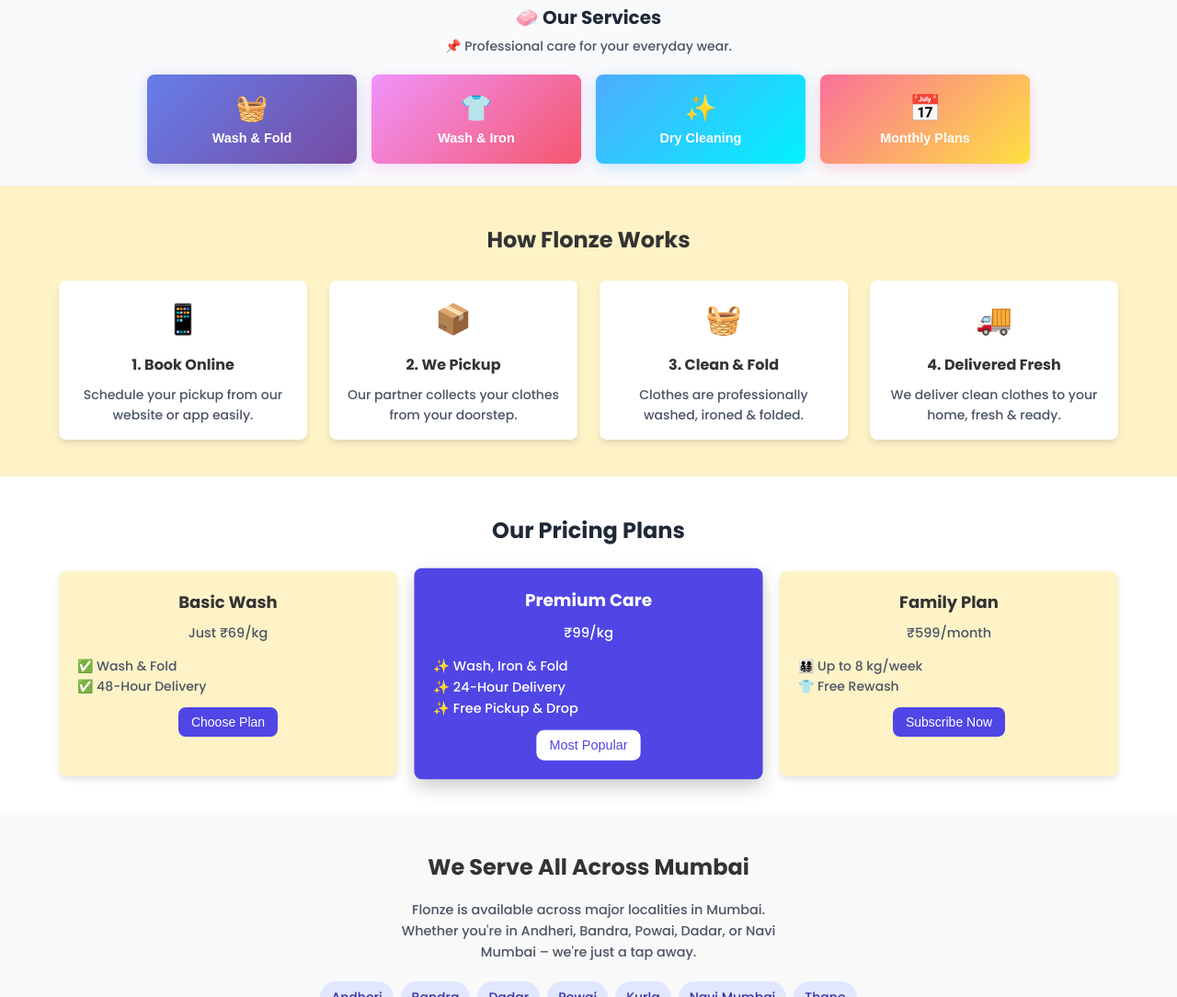
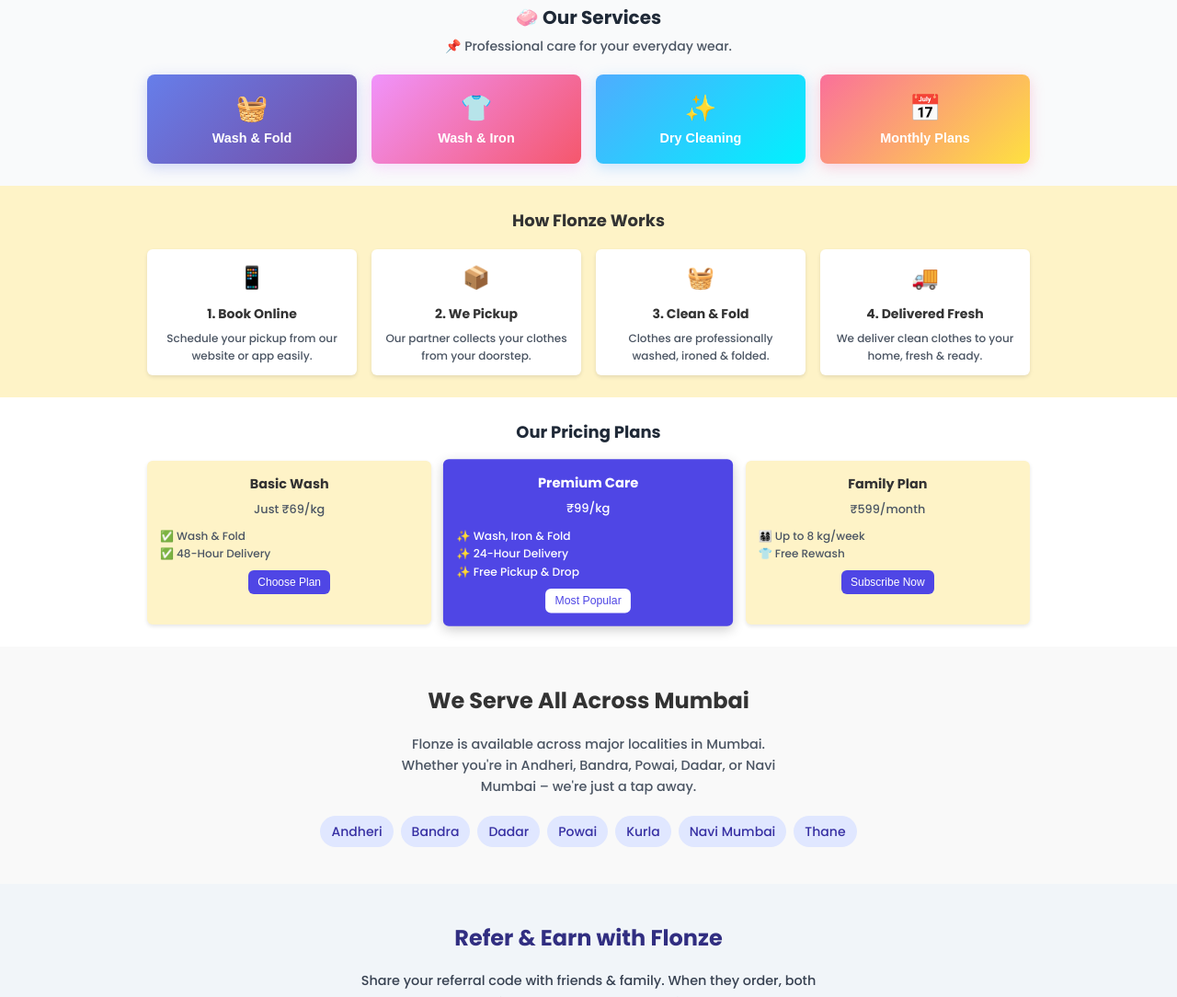
Before and after one commit to Mithunrock/Flonzewebsite, a plain HTML site: page index.html in a window 1280 px wide. Shown: the part 486-1570 px from the top of the page at 92% size. Drawn offline with Linux system fonts and the light colour scheme.

Commit message:
updated something

```diff
--- a/index.html
+++ b/index.html
@@ -119,11 +119,6 @@
       transition: all 0.2s ease;
     }
 
-    .mobile-menu.show {
-      transform: translateY(0);
-      opacity: 1;
-    }
-
     .mobile-menu a {
       text-decoration: none;
       color: #fff;
@@ -145,6 +140,8 @@
       padding: 0.25rem;
       border-radius: 0.25rem;
       transition: background 0.2s ease;
+      user-select: none;
+      -webkit-tap-highlight-color: transparent;
     }
 
     .menu-icon:hover {
@@ -323,53 +320,63 @@
 
     function toggleMenu() {
       const menu = document.getElementById('mobileMenu');
+      if (!menu) return;
+
       isMenuOpen = !isMenuOpen;
 
       if (isMenuOpen) {
         menu.style.display = 'flex';
-        setTimeout(() => menu.classList.add('show'), 10);
+        menu.style.opacity = '0';
+        menu.style.transform = 'translateY(-0.5rem)';
+        setTimeout(() => {
+          menu.style.opacity = '1';
+          menu.style.transform = 'translateY(0)';
+        }, 10);
       } else {
-        menu.classList.remove('show');
-        setTimeout(() => menu.style.display = 'none', 200);
+        menu.style.opacity = '0';
+        menu.style.transform = 'translateY(-0.5rem)';
+        setTimeout(() => {
+          menu.style.display = 'none';
+        }, 200);
       }
     }
 
-    // Close mobile menu when clicking outside
-    document.addEventListener('click', function(event) {
+    // Initialize when DOM is loaded
+    document.addEventListener('DOMContentLoaded', function() {
       const menu = document.getElementById('mobileMenu');
       const menuIcon = document.querySelector('.menu-icon');
 
+      if (!menu || !menuIcon) return;
+
+      // Close mobile menu when clicking outside
+      document.addEventListener('click', function(event) {
         if (isMenuOpen && !menu.contains(event.target) && !menuIcon.contains(event.target)) {
           isMenuOpen = false;
-        menu.classList.remove('show');
+          menu.style.opacity = '0';
+          menu.style.transform = 'translateY(-0.5rem)';
           setTimeout(() => menu.style.display = 'none', 200);
         }
       });
 
       // Close menu when clicking on menu links
-    document.addEventListener('DOMContentLoaded', function() {
       document.querySelectorAll('.mobile-menu a').forEach(link => {
         link.addEventListener('click', function() {
           isMenuOpen = false;
-          const menu = document.getElementById('mobileMenu');
-          menu.classList.remove('show');
+          menu.style.opacity = '0';
+          menu.style.transform = 'translateY(-0.5rem)';
           setTimeout(() => menu.style.display = 'none', 200);
-        });
         });
       });
 
       // Prevent menu from sticking on resize
-    let resizeTimer;
       window.addEventListener('resize', function() {
-      clearTimeout(resizeTimer);
-      resizeTimer = setTimeout(function() {
         if (window.innerWidth > 768 && isMenuOpen) {
           isMenuOpen = false;
-          const menu = document.getElementById('mobileMenu');
-          menu.classList.remove('show');
           menu.style.display = 'none';
+          menu.style.opacity = '0';
+          menu.style.transform = 'translateY(-0.5rem)';
         }
-      }, 100);
+      });
     });
   </script>
 
@@ -417,66 +424,66 @@
   </section>
 
   <!-- How It Works Section -->
-  <section id="how-it-works" style="background: #fef3c7; padding: 2.5rem 5%; font-family: 'Poppins', sans-serif;">
-    <div style="max-width: 80rem; margin: 0 auto; text-align: center;">
-      <h2 style="font-size: 1.5rem; font-weight: 700; margin-bottom: 1.5rem;">How Flonze Works</h2>
-      <div style="display: grid; grid-template-columns: repeat(auto-fit, minmax(12rem, 1fr)); gap: 1.5rem;">
-        <div style="background: #fff; padding: 1rem; border-radius: 0.5rem; box-shadow: 0 4px 6px rgba(0, 0, 0, 0.1);">
-          <div style="font-size: 2rem; margin-bottom: 0.75rem;">📱</div>
-          <h3 style="font-weight: 600; font-size: 1rem; margin-bottom: 0.5rem;">1. Book Online</h3>
-          <p style="color: #4b5563; font-size: 0.875rem;">Schedule your pickup from our website or app easily.</p>
+  <section id="how-it-works" style="background: #fef3c7; padding: 1.5rem 5%; font-family: 'Poppins', sans-serif;">
+    <div style="max-width: 60rem; margin: 0 auto; text-align: center;">
+      <h2 style="font-size: 1.125rem; font-weight: 700; margin-bottom: 1rem;">How Flonze Works</h2>
+      <div style="display: grid; grid-template-columns: repeat(auto-fit, minmax(9rem, 1fr)); gap: 1rem;">
+        <div style="background: #fff; padding: 0.75rem; border-radius: 0.375rem; box-shadow: 0 2px 4px rgba(0, 0, 0, 0.1);">
+          <div style="font-size: 1.5rem; margin-bottom: 0.5rem;">📱</div>
+          <h3 style="font-weight: 600; font-size: 0.875rem; margin-bottom: 0.375rem;">1. Book Online</h3>
+          <p style="color: #4b5563; font-size: 0.75rem;">Schedule your pickup from our website or app easily.</p>
         </div>
-        <div style="background: #fff; padding: 1rem; border-radius: 0.5rem; box-shadow: 0 4px 6px rgba(0, 0, 0, 0.1);">
-          <div style="font-size: 2rem; margin-bottom: 0.75rem;">📦</div>
-          <h3 style="font-weight: 600; font-size: 1rem; margin-bottom: 0.5rem;">2. We Pickup</h3>
-          <p style="color: #4b5563; font-size: 0.875rem;">Our partner collects your clothes from your doorstep.</p>
+        <div style="background: #fff; padding: 0.75rem; border-radius: 0.375rem; box-shadow: 0 2px 4px rgba(0, 0, 0, 0.1);">
+          <div style="font-size: 1.5rem; margin-bottom: 0.5rem;">📦</div>
+          <h3 style="font-weight: 600; font-size: 0.875rem; margin-bottom: 0.375rem;">2. We Pickup</h3>
+          <p style="color: #4b5563; font-size: 0.75rem;">Our partner collects your clothes from your doorstep.</p>
         </div>
-        <div style="background: #fff; padding: 1rem; border-radius: 0.5rem; box-shadow: 0 4px 6px rgba(0, 0, 0, 0.1);">
-          <div style="font-size: 2rem; margin-bottom: 0.75rem;">🧺</div>
-          <h3 style="font-weight: 600; font-size: 1rem; margin-bottom: 0.5rem;">3. Clean & Fold</h3>
-          <p style="color: #4b5563; font-size: 0.875rem;">Clothes are professionally washed, ironed & folded.</p>
+        <div style="background: #fff; padding: 0.75rem; border-radius: 0.375rem; box-shadow: 0 2px 4px rgba(0, 0, 0, 0.1);">
+          <div style="font-size: 1.5rem; margin-bottom: 0.5rem;">🧺</div>
+          <h3 style="font-weight: 600; font-size: 0.875rem; margin-bottom: 0.375rem;">3. Clean & Fold</h3>
+          <p style="color: #4b5563; font-size: 0.75rem;">Clothes are professionally washed, ironed & folded.</p>
         </div>
-        <div style="background: #fff; padding: 1rem; border-radius: 0.5rem; box-shadow: 0 4px 6px rgba(0, 0, 0, 0.1);">
-          <div style="font-size: 2rem; margin-bottom: 0.75rem;">🚚</div>
-          <h3 style="font-weight: 600; font-size: 1rem; margin-bottom: 0.5rem;">4. Delivered Fresh</h3>
-          <p style="color: #4b5563; font-size: 0.875rem;">We deliver clean clothes to your home, fresh & ready.</p>
+        <div style="background: #fff; padding: 0.75rem; border-radius: 0.375rem; box-shadow: 0 2px 4px rgba(0, 0, 0, 0.1);">
+          <div style="font-size: 1.5rem; margin-bottom: 0.5rem;">🚚</div>
+          <h3 style="font-weight: 600; font-size: 0.875rem; margin-bottom: 0.375rem;">4. Delivered Fresh</h3>
+          <p style="color: #4b5563; font-size: 0.75rem;">We deliver clean clothes to your home, fresh & ready.</p>
         </div>
       </div>
     </div>
   </section>
 
   <!-- Pricing Section -->
-  <section id="pricing" style="background: #fff; padding: 2.5rem 5%; font-family: 'Poppins', sans-serif;">
-    <div style="max-width: 80rem; margin: 0 auto; text-align: center;">
-      <h2 style="font-size: 1.5rem; font-weight: 700; color: #1f2937; margin-bottom: 1.5rem;">Our Pricing Plans</h2>
-      <div style="display: grid; grid-template-columns: repeat(auto-fit, minmax(15rem, 1fr)); gap: 1.5rem;">
-        <div style="background: #fef3c7; padding: 1.25rem; border-radius: 0.5rem; box-shadow: 0 4px 6px rgba(0, 0, 0, 0.1);">
-          <h3 style="font-size: 1.125rem; font-weight: 600; margin-bottom: 0.5rem;">Basic Wash</h3>
-          <p style="color: #4b5563; margin-bottom: 0.75rem; font-size: 0.9rem;">Just ₹69/kg</p>
-          <ul style="color: #4b5563; margin-bottom: 0.75rem; text-align: left; list-style: none; font-size: 0.875rem;">
+  <section id="pricing" style="background: #fff; padding: 1.5rem 5%; font-family: 'Poppins', sans-serif;">
+    <div style="max-width: 60rem; margin: 0 auto; text-align: center;">
+      <h2 style="font-size: 1.125rem; font-weight: 700; color: #1f2937; margin-bottom: 1rem;">Our Pricing Plans</h2>
+      <div style="display: grid; grid-template-columns: repeat(auto-fit, minmax(11rem, 1fr)); gap: 1rem;">
+        <div style="background: #fef3c7; padding: 0.875rem; border-radius: 0.375rem; box-shadow: 0 2px 4px rgba(0, 0, 0, 0.1);">
+          <h3 style="font-size: 0.9rem; font-weight: 600; margin-bottom: 0.375rem;">Basic Wash</h3>
+          <p style="color: #4b5563; margin-bottom: 0.5rem; font-size: 0.8rem;">Just ₹69/kg</p>
+          <ul style="color: #4b5563; margin-bottom: 0.5rem; text-align: left; list-style: none; font-size: 0.75rem;">
             <li>✅ Wash & Fold</li>
             <li>✅ 48-Hour Delivery</li>
           </ul>
-          <button style="background: #4f46e5; color: #fff; padding: 0.5rem 0.875rem; border-radius: 0.5rem; border: none; cursor: pointer; font-size: 0.875rem;">Choose Plan</button>
+          <button style="background: #4f46e5; color: #fff; padding: 0.375rem 0.625rem; border-radius: 0.375rem; border: none; cursor: pointer; font-size: 0.75rem;">Choose Plan</button>
         </div>
-        <div style="background: #4f46e5; color: #fff; padding: 1.25rem; border-radius: 0.5rem; box-shadow: 0 8px 20px rgba(0, 0, 0, 0.2); transform: scale(1.03);">
-          <h3 style="font-size: 1.125rem; font-weight: 600; margin-bottom: 0.5rem;">Premium Care</h3>
-          <p style="margin-bottom: 0.75rem; font-size: 0.9rem;">₹99/kg</p>
-          <ul style="margin-bottom: 0.75rem; text-align: left; list-style: none; font-size: 0.875rem;">
+        <div style="background: #4f46e5; color: #fff; padding: 0.875rem; border-radius: 0.375rem; box-shadow: 0 4px 12px rgba(0, 0, 0, 0.2); transform: scale(1.02);">
+          <h3 style="font-size: 0.9rem; font-weight: 600; margin-bottom: 0.375rem;">Premium Care</h3>
+          <p style="margin-bottom: 0.5rem; font-size: 0.8rem;">₹99/kg</p>
+          <ul style="margin-bottom: 0.5rem; text-align: left; list-style: none; font-size: 0.75rem;">
             <li>✨ Wash, Iron & Fold</li>
             <li>✨ 24-Hour Delivery</li>
             <li>✨ Free Pickup & Drop</li>
           </ul>
-          <button style="background: #fff; color: #4f46e5; padding: 0.5rem 0.875rem; border-radius: 0.5rem; border: none; cursor: pointer; font-size: 0.875rem;">Most Popular</button>
+          <button style="background: #fff; color: #4f46e5; padding: 0.375rem 0.625rem; border-radius: 0.375rem; border: none; cursor: pointer; font-size: 0.75rem;">Most Popular</button>
         </div>
-        <div style="background: #fef3c7; padding: 1.25rem; border-radius: 0.5rem; box-shadow: 0 4px 6px rgba(0, 0, 0, 0.1);">
-          <h3 style="font-size: 1.125rem; font-weight: 600; margin-bottom: 0.5rem;">Family Plan</h3>
-          <p style="color: #4b5563; margin-bottom: 0.75rem; font-size: 0.9rem;">₹599/month</p>
-          <ul style="color: #4b5563; margin-bottom: 0.75rem; text-align: left; list-style: none; font-size: 0.875rem;">
+        <div style="background: #fef3c7; padding: 0.875rem; border-radius: 0.375rem; box-shadow: 0 2px 4px rgba(0, 0, 0, 0.1);">
+          <h3 style="font-size: 0.9rem; font-weight: 600; margin-bottom: 0.375rem;">Family Plan</h3>
+          <p style="color: #4b5563; margin-bottom: 0.5rem; font-size: 0.8rem;">₹599/month</p>
+          <ul style="color: #4b5563; margin-bottom: 0.5rem; text-align: left; list-style: none; font-size: 0.75rem;">
             <li>👨‍👩‍👧‍👦 Up to 8 kg/week</li>
             <li>👕 Free Rewash</li>
           </ul>
-          <button style="background: #4f46e5; color: #fff; padding: 0.5rem 0.875rem; border-radius: 0.5rem; border: none; cursor: pointer; font-size: 0.875rem;">Subscribe Now</button>
+          <button style="background: #4f46e5; color: #fff; padding: 0.375rem 0.625rem; border-radius: 0.375rem; border: none; cursor: pointer; font-size: 0.75rem;">Subscribe Now</button>
         </div>
       </div>
     </div>
```
Lines whose indentation alone changed are shown as unchanged.
